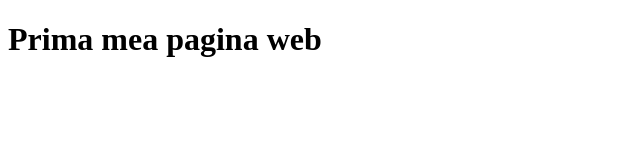
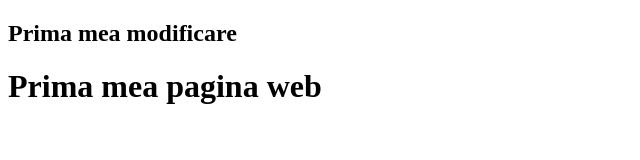
Before and after one commit to curelusaioana29/DemoGoIt, a plain HTML site: page index.html in a window 1280 px wide. Shown: the whole page, without its empty margins (0-640 px from the left). Drawn offline with Linux system fonts and the light colour scheme.

Commit message:
update index.html
am adaugat continut
am sters continut

```diff
--- a/index.html
+++ b/index.html
@@ -1,11 +1,11 @@
 <!DOCTYPE html>
 <html lang="en">
 <head>
-    <meta charset="UTF-8">
-    <meta name="viewport" content="width=, initial-scale=1.0">
+
     <title>Document</title>
 </head>
 <body>
+    <h2>Prima mea modificare</h2>
     <h1>Prima mea pagina web</h1>
 </body>
 </html>
```
